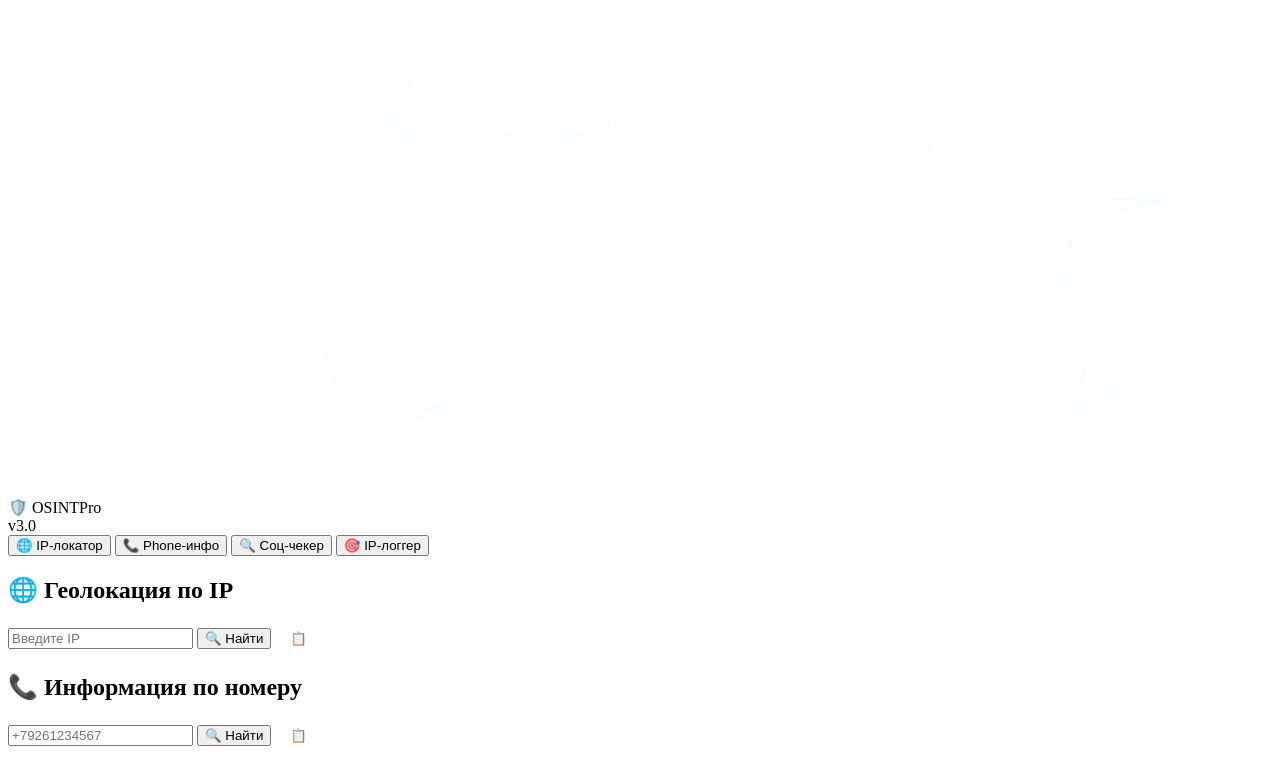
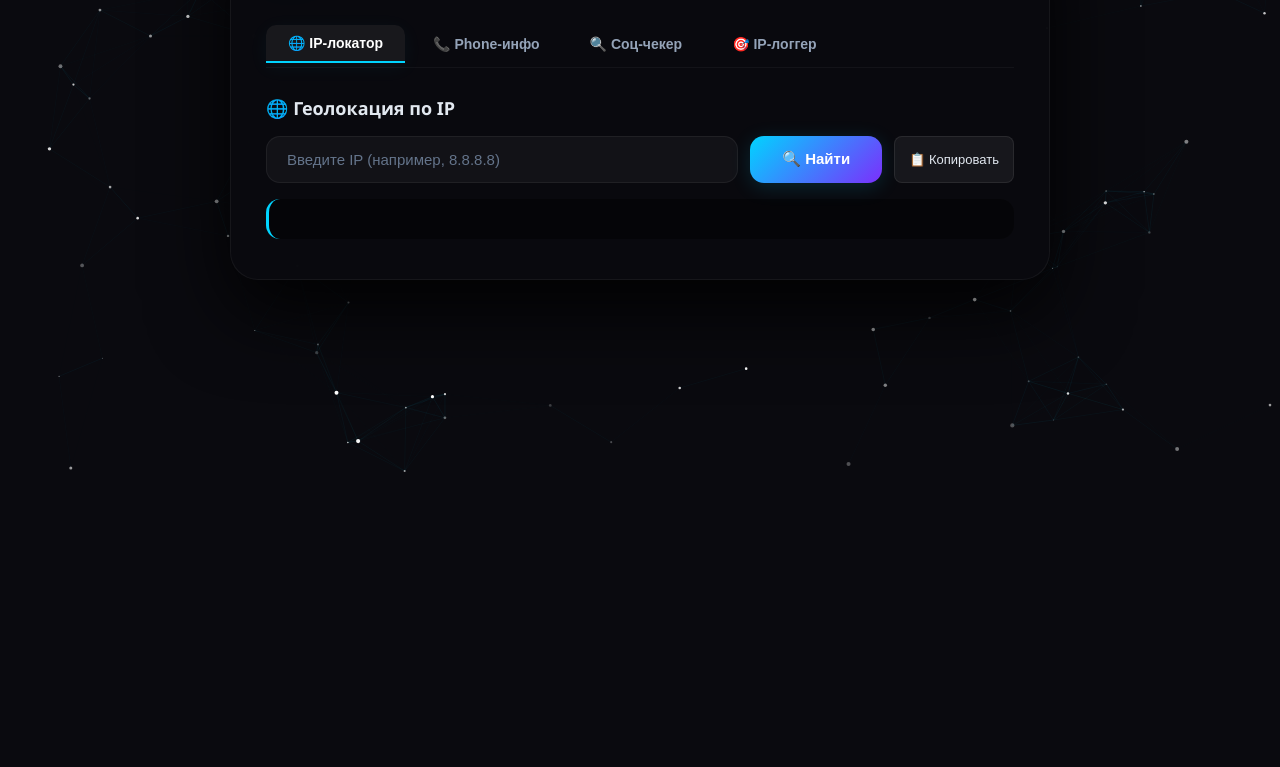
Before and after one commit to slashawagner/osint, a plain HTML site: page index.html in a window 1280 px wide. Shown: the part 314-1081 px from the top of the page. After the commit the page ends 800 px from the top, so only its background shows below. Drawn offline with Linux system fonts and the light colour scheme.

Commit message:
OSINT Tool v3.0 - 4 рабочие функции

```diff
--- a/index.html
+++ b/index.html
@@ -1,10 +1,10 @@
 <!DOCTYPE html>
 <html lang="ru">
 <head>
-    <meta charset="UTF-8" />
-    <meta name="viewport" content="width=device-width, initial-scale=1.0" />
+    <meta charset="UTF-8">
+    <meta name="viewport" content="width=device-width, initial-scale=1.0">
     <title>OSINT Tool</title>
-    <link rel="stylesheet" href="style.css" />
+    <link rel="stylesheet" href="style.css">
 </head>
 <body>
 
@@ -30,9 +30,9 @@
         <section id="ip" class="tab-content active">
             <h2>🌐 Геолокация по IP</h2>
             <div class="input-group">
-                <input type="text" id="ipInput" placeholder="Введите IP" />
+                <input type="text" id="ipInput" placeholder="Введите IP (например, 8.8.8.8)">
                 <button class="btn" id="ipBtn">🔍 Найти</button>
-                <button class="btn-small" onclick="copyResult('ipResult')">📋</button>
+                <button class="btn-small" onclick="copyResult('ipResult')">📋 Копировать</button>
             </div>
             <div id="ipResult" class="result-card"></div>
         </section>
@@ -40,9 +40,9 @@
         <section id="phone" class="tab-content">
             <h2>📞 Информация по номеру</h2>
             <div class="input-group">
-                <input type="text" id="phoneInput" placeholder="+79261234567" />
+                <input type="text" id="phoneInput" placeholder="+79261234567">
                 <button class="btn" id="phoneBtn">🔍 Найти</button>
-                <button class="btn-small" onclick="copyResult('phoneResult')">📋</button>
+                <button class="btn-small" onclick="copyResult('phoneResult')">📋 Копировать</button>
             </div>
             <div id="phoneResult" class="result-card"></div>
         </section>
@@ -50,19 +50,19 @@
         <section id="social" class="tab-content">
             <h2>🔍 Проверка в соцсетях</h2>
             <div class="input-group">
-                <input type="text" id="socialInput" placeholder="Юзернейм или номер" />
+                <input type="text" id="socialInput" placeholder="Юзернейм или номер (+79261234567)">
                 <button class="btn" id="socialBtn">🔍 Проверить</button>
-                <button class="btn-small" onclick="copyResult('socialResult')">📋</button>
+                <button class="btn-small" onclick="copyResult('socialResult')">📋 Копировать</button>
             </div>
             <div id="socialResult" class="result-card"></div>
         </section>
 
         <section id="logger" class="tab-content">
-            <h2>🎯 IP-логгер</h2>
+            <h2>🎯 IP-логгер (Grabify)</h2>
             <div class="input-group">
-                <input type="text" id="loggerInput" placeholder="URL для маскировки" value="youtube.com" />
+                <input type="text" id="loggerInput" placeholder="URL для маскировки" value="youtube.com">
                 <button class="btn" id="loggerBtn">⚡ Создать ссылку</button>
-                <button class="btn-small" onclick="copyResult('loggerResult')">📋</button>
+                <button class="btn-small" onclick="copyResult('loggerResult')">📋 Копировать</button>
             </div>
             <div id="loggerResult" class="result-card"></div>
         </section>
--- a/script.js
+++ b/script.js
@@ -58,7 +58,7 @@
 }
 drawStars();
 
-// ===== ВКЛАДКИ =====
+// ===== ПЕРЕКЛЮЧЕНИЕ ВКЛАДОК =====
 document.querySelectorAll('.tab').forEach(tab => {
     tab.addEventListener('click', function () {
         document.querySelectorAll('.tab').forEach(t => t.classList.remove('active'));
--- a/style.css
+++ b/style.css
@@ -1,9 +1,191 @@
-/* Дополнительные стили для новых функций */
-.header-controls {
+* {
+    margin: 0;
+    padding: 0;
+    box-sizing: border-box;
+}
+
+body {
+    font-family: 'Segoe UI', system-ui, sans-serif;
+    background: #0a0a0f;
+    min-height: 100vh;
+    display: flex;
+    justify-content: center;
+    align-items: center;
+    padding: 20px;
+    overflow-x: hidden;
+}
+
+#bgCanvas {
+    position: fixed;
+    top: 0;
+    left: 0;
+    width: 100vw;
+    height: 100vh;
+    z-index: 0;
+    pointer-events: none;
+}
+
+.container {
+    position: relative;
+    z-index: 1;
+    max-width: 820px;
+    width: 100%;
+    background: rgba(10, 10, 15, 0.85);
+    backdrop-filter: blur(12px);
+    border-radius: 28px;
+    padding: 30px 35px 40px;
+    border: 1px solid rgba(255, 255, 255, 0.05);
+    box-shadow: 0 30px 80px rgba(0, 0, 0, 0.9);
+    animation: fadeInUp 0.8s ease-out;
+}
+
+header {
     display: flex;
     align-items: center;
-    gap: 10px;
+    gap: 16px;
+    margin-bottom: 28px;
+    padding-bottom: 20px;
+    border-bottom: 1px solid rgba(255, 255, 255, 0.06);
+}
+
+.logo {
+    display: flex;
+    align-items: center;
+    gap: 12px;
+}
+
+.logo-icon {
+    font-size: 38px;
+    background: linear-gradient(135deg, #00d4ff, #7b2ffc);
+    -webkit-background-clip: text;
+    -webkit-text-fill-color: transparent;
+    background-clip: text;
+    filter: drop-shadow(0 0 20px rgba(0, 212, 255, 0.15));
+}
+
+.logo-text {
+    font-size: 26px;
+    font-weight: 800;
+    color: #ffffff;
+    letter-spacing: -0.5px;
+}
+
+.logo-text span {
+    background: linear-gradient(135deg, #00d4ff, #7b2ffc);
+    -webkit-background-clip: text;
+    -webkit-text-fill-color: transparent;
+    background-clip: text;
+}
+
+.version {
     margin-left: auto;
+    background: rgba(255, 255, 255, 0.04);
+    padding: 4px 14px;
+    border-radius: 20px;
+    font-size: 12px;
+    color: #94a3b8;
+    border: 1px solid rgba(255, 255, 255, 0.06);
+}
+
+.tabs {
+    display: flex;
+    gap: 6px;
+    margin-bottom: 28px;
+    flex-wrap: wrap;
+    border-bottom: 1px solid rgba(255, 255, 255, 0.04);
+    padding-bottom: 4px;
+}
+
+.tab {
+    padding: 10px 22px;
+    background: transparent;
+    border: none;
+    border-radius: 10px 10px 0 0;
+    cursor: pointer;
+    font-weight: 600;
+    font-size: 14px;
+    color: #94a3b8;
+    transition: all 0.3s ease;
+    display: flex;
+    align-items: center;
+    gap: 8px;
+}
+
+.tab:hover {
+    color: #e2e8f0;
+    background: rgba(255, 255, 255, 0.04);
+}
+
+.tab.active {
+    color: #ffffff;
+    background: rgba(255, 255, 255, 0.06);
+    border-bottom: 2px solid #00d4ff;
+    box-shadow: 0 4px 20px rgba(0, 212, 255, 0.05);
+}
+
+.tab-content {
+    display: none;
+    animation: fadeIn 0.4s ease-out;
+}
+
+.tab-content.active {
+    display: block;
+}
+
+.tab-content h2 {
+    color: #e2e8f0;
+    font-weight: 600;
+    margin-bottom: 16px;
+    font-size: 18px;
+}
+
+.input-group {
+    display: flex;
+    gap: 12px;
+    flex-wrap: wrap;
+    margin-bottom: 16px;
+}
+
+.input-group input {
+    flex: 1;
+    min-width: 200px;
+    padding: 14px 20px;
+    background: rgba(255, 255, 255, 0.04);
+    border: 1px solid rgba(255, 255, 255, 0.06);
+    border-radius: 14px;
+    color: #e2e8f0;
+    font-size: 15px;
+    transition: all 0.3s ease;
+    outline: none;
+}
+
+.input-group input:focus {
+    border-color: #00d4ff;
+    box-shadow: 0 0 0 4px rgba(0, 212, 255, 0.08);
+    background: rgba(255, 255, 255, 0.06);
+}
+
+.input-group input::placeholder {
+    color: #64748b;
+}
+
+.btn {
+    padding: 14px 32px;
+    background: linear-gradient(135deg, #00d4ff, #7b2ffc);
+    border: none;
+    border-radius: 14px;
+    color: #ffffff;
+    font-weight: 700;
+    font-size: 15px;
+    cursor: pointer;
+    transition: all 0.3s ease;
+    box-shadow: 0 4px 20px rgba(0, 212, 255, 0.15);
+    white-space: nowrap;
+}
+
+.btn:hover {
+    transform: translateY(-2px) scale(1.02);
+    box-shadow: 0 8px 30px rgba(0, 212, 255, 0.25);
 }
 
 .btn-small {
@@ -23,71 +205,45 @@
     transform: scale(1.05);
 }
 
-.settings-group {
-    display: flex;
-    flex-direction: column;
-    gap: 12px;
-    padding: 10px 0;
+.result-card {
+    margin-top: 16px;
+    background: rgba(0, 0, 0, 0.4);
+    border-radius: 14px;
+    padding: 18px 22px;
+    border-left: 3px solid #00d4ff;
+    animation: fadeIn 0.4s ease-out;
+    overflow-x: auto;
+    min-height: 40px;
+    color: #b0c4de;
+    font-family: 'Courier New', monospace;
+    font-size: 14px;
+    line-height: 1.7;
+    white-space: pre-wrap;
+    word-wrap: break-word;
 }
 
-.settings-group label {
-    color: #e2e8f0;
-    font-size: 15px;
-    display: flex;
-    align-items: center;
-    gap: 12px;
+@keyframes fadeInUp {
+    from { opacity: 0; transform: translateY(30px); }
+    to { opacity: 1; transform: translateY(0); }
 }
 
-.settings-group input[type="checkbox"],
-.settings-group input[type="number"],
-.settings-group select {
-    background: rgba(255, 255, 255, 0.06);
-    border: 1px solid rgba(255, 255, 255, 0.08);
-    border-radius: 6px;
-    padding: 6px 12px;
-    color: #e2e8f0;
+@keyframes fadeIn {
+    from { opacity: 0; }
+    to { opacity: 1; }
 }
 
-#phoneQR {
-    display: flex;
-    justify-content: center;
-    margin: 10px 0;
+@media (max-width: 700px) {
+    .container { padding: 18px; }
+    .logo-text { font-size: 20px; }
+    .version { margin-left: 0; }
+    .tab { padding: 8px 14px; font-size: 13px; }
+    .input-group input { min-width: 150px; }
+    .btn { padding: 12px 20px; font-size: 13px; }
 }
 
-#ipMap {
-    border-radius: 12px;
-    overflow: hidden;
-    border: 1px solid rgba(255, 255, 255, 0.06);
+@media (max-width: 480px) {
+    .tab { padding: 6px 10px; font-size: 12px; }
+    .input-group input { padding: 10px 14px; }
+    .result-card { padding: 12px 14px; font-size: 12px; }
+    .btn { padding: 10px 16px; font-size: 12px; }
 }
-
-/* Адаптация для светлой темы */
-body:not(.dark) .settings-group label {
-    color: #1a1a2e;
-}
-
-body:not(.dark) .settings-group input[type="checkbox"],
-body:not(.dark) .settings-group input[type="number"],
-body:not(.dark) .settings-group select {
-    background: rgba(0, 0, 0, 0.04);
-    border-color: rgba(0, 0, 0, 0.1);
-    color: #1a1a2e;
-}
-
-/* Стили для истории */
-#historyListContainer {
-    max-height: 400px;
-    overflow-y: auto;
-}
-
-#historyListContainer::-webkit-scrollbar {
-    width: 6px;
-}
-
-#historyListContainer::-webkit-scrollbar-track {
-    background: rgba(255, 255, 255, 0.02);
-}
-
-#historyListContainer::-webkit-scrollbar-thumb {
-    background: #00d4ff;
-    border-radius: 10px;
-}
```
